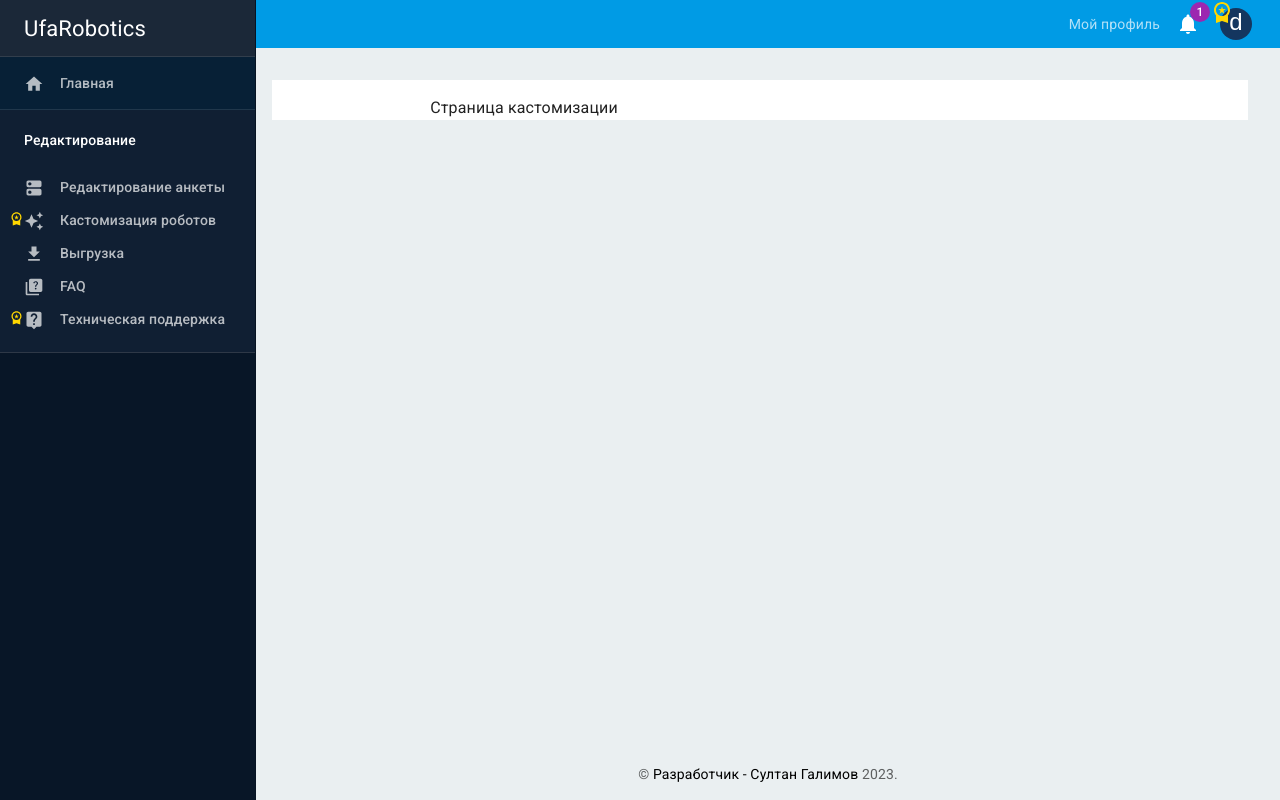
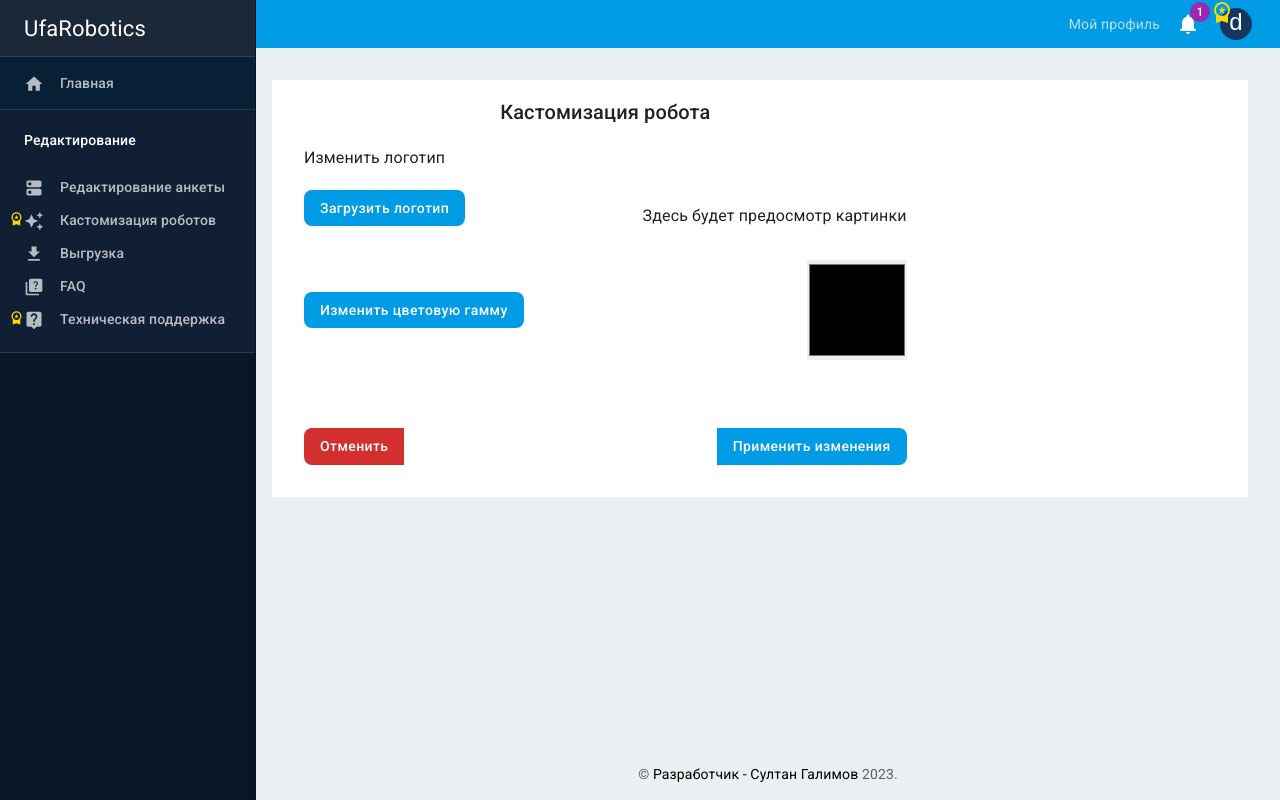
Before and after one commit to sulEvil/robots-client, a React (Create React App) app: page /customize/1 in a window 1280 px wide. Built offline with nearby package versions, Linux system fonts and the light colour scheme; no server answers.

Commit message:
Добавил редактирование профиля и кастомизацию робота

```diff
--- a/src/Components/EditForm.js
+++ b/src/Components/EditForm.js
@@ -2,10 +2,9 @@ import React, {useState, useContext} from 'react';
 import {Typography} from "@mui/material";
 import {observer} from "mobx-react-lite"
 import { Button, Box, Modal } from '@mui/material';
-import { FormControl, InputLabel, Input, FormHelperText } from '@mui/material';
+import { FormControl, InputLabel, Input, FormHelperText, TextField, ButtonGroup } from '@mui/material';
 import { useParams } from 'react-router-dom';
 import { Context } from './..';
-import { createAnswer } from './../http/answersAPI';
 
 const EditForm = observer(({handleClose, open, fetchAnswers}) => {
     const {answers} = useContext(Context)
@@ -13,9 +12,27 @@ const EditForm = observer(({handleClose, open, fetchAnswers}) => {
     const [text, setText] = useState()
     return (
         <div>
-            <Box>
-                edit
-            </Box>
+            <Typography id="modal-modal-title" variant="h6" component="h2" style={{marginBottom: '16px'}}>
+                Редактирование профиля
+            </Typography>
+            <FormControl>
+                <TextField id="outlined-basic" label="Имя" variant="outlined"  />
+                <TextField id="outlined-basic" label="Email" variant="outlined" style={{marginTop: '16px'}} />
+
+                <TextField id="outlined-basic" label="Старый пароль" variant="outlined" style={{marginTop: '36px'}} />
+                <TextField id="outlined-basic" label="Новый пароль" variant="outlined" style={{marginTop: '16px'}} />
+                <FormHelperText id="my-helper-text" style={{marginBottom: '16px'}}>Чтобы поменять пароль, нужно ввести актуальный пароль, и тот, который на вы хотите</FormHelperText>
+                <ButtonGroup style={{justifyContent: 'space-between', marginBottom: '24px'}}
+                >
+                    <Button variant="contained" color="error">
+                        Отменить
+                    </Button>
+                    <Button variant="contained" >
+                        Применить изменения
+                    </Button>
+                </ButtonGroup>
+
+            </FormControl>
         </div>
 
     );
--- a/src/Pages/Customization.js
+++ b/src/Pages/Customization.js
@@ -1,30 +1,87 @@
-import React, { useEffect } from 'react';
+import React, { useEffect, useState } from 'react';
 import Wrapper from "../Components/Wrapper";
-import {Avatar, Grid, IconButton, ListItem, ListItemAvatar, Typography} from "@mui/material";
-import List from "@mui/material/List";
-import ListItemText from "@mui/material/ListItemText";
-import BallotIcon from '@mui/icons-material/Ballot';
+import {Grid, Button, Box, TextField, FormHelperText, ButtonGroup, FormControl, Typography, Input} from "@mui/material";
 import { observer } from "mobx-react-lite";
 import { useContext } from 'react';
 import { Context } from '..';
 import { useNavigate, useParams } from 'react-router-dom';
-import {fetchRobots} from './../http/robotAPI'
-import EditIcon from '@mui/icons-material/Edit';
-import Alert from "@mui/material/Alert";
-import AdbIcon from '@mui/icons-material/Adb';
 
 const Customization = observer((props) => {
     const {robots, user} = useContext(Context)
     const navigate = useNavigate()
+    const params = useParams()
+    const [selectedImage, setSelectedImage] = useState(null);
+    const [imageUrl, setImageUrl] = useState(null);
+    console.log(params)
+    useEffect(() => {
+        if (selectedImage) {
+            setImageUrl(URL.createObjectURL(selectedImage));
+        }
+    }, [selectedImage]);
 
-    const params = useParams()
-
-    console.log(params)
     return (
         <Wrapper>
             <Grid container spacing={2} style={{backgroundColor: 'white'}}>
-                <Grid item xs={12} md={6}>
-                    Страница кастомизации
+                <Grid item xs={12} md={8} style={{paddingBottom: '32px'}}>
+                    <Typography id="modal-modal-title" variant="h6" component="h2" style={{marginBottom: '16px'}}>
+                        Кастомизация робота
+                    </Typography>
+                    <Box style={{display: 'flex', flexDirection: 'column', alignItems: 'flex-start', width: "100%", padding: '0 16px'}}>
+                        <Typography  variant="subtitle1" component="h2" style={{marginBottom: '16px'}}>
+                            Изменить логотип
+                        </Typography>
+                        <FormControl style={{width: '100%'}}>
+                            <Box style={{display: 'flex', justifyContent: 'space-between', alignItems: 'center'}}>
+                                <input
+                                    accept="image/*"
+                                    type="file"
+                                    id="select-image"
+                                    style={{ display: "none" }}
+                                    onChange={(e) => setSelectedImage(e.target.files[0])}
+                                />
+                                <label htmlFor="select-image" style={{marginRight: '16px'}}>
+                                    <Button variant="contained" color="primary" component="span">
+                                        Загрузить логотип
+                                    </Button>
+                                </label>
+                                {imageUrl && selectedImage && (
+                                    <Box mt={2} textAlign="center">
+                                        <div>Предосмотр:</div>
+                                        <img src={imageUrl} alt={selectedImage.name} height="100px" />
+                                    </Box>
+                                )}
+                                {!imageUrl && !selectedImage && (
+                                    <Box mt={2} textAlign="center">
+                                        <div>Здесь будет предосмотр картинки</div>
+
+                                    </Box>
+                                )}
+                            </Box>
+                            <Box style={{display: 'flex', justifyContent: 'space-between', alignItems: 'center', margin: '32px 0'}}>
+                                <label htmlFor={'select-color'}>
+                                    <Button variant="contained" disableElevation>
+                                        Изменить цветовую гамму
+                                    </Button>
+                                </label>
+                                {/*value={'#ffffff'}*/}
+                                <input  id={'select-color'} type={'color'} style={{height: '100px', width: '100px', border: 'none', padding: '0'}}/>
+                            </Box>
+                            {/*<Box style={{display: 'flex', justifyContent: 'space-between', alignItems: 'center', margin: '32px 0'}}>*/}
+                            {/*    <Typography  variant="subtitle1" component="h2" style={{marginBottom: '16px'}}>*/}
+                            {/*        Предосмотр*/}
+                            {/*    </Typography>*/}
+                            {/*</Box>*/}
+                            <ButtonGroup style={{justifyContent: 'space-between', marginTop: '36px'}}
+                            >
+                                <Button variant="contained" color="error">
+                                    Отменить
+                                </Button>
+                                <Button variant="contained" >
+                                    Применить изменения
+                                </Button>
+                            </ButtonGroup>
+                        </FormControl>
+                    </Box>
                 </Grid>
             </Grid>
         </Wrapper>
--- a/src/Pages/Profile.js
+++ b/src/Pages/Profile.js
@@ -79,10 +79,7 @@ const Profile = observer(() => {
                             Редактировать профиль
                         </Button>
                     </List> :
-                        <EditForm>
-
-                        </EditForm>
-
+                        <EditForm />
                     }
                     {user._user.isPremium ||
 
```
